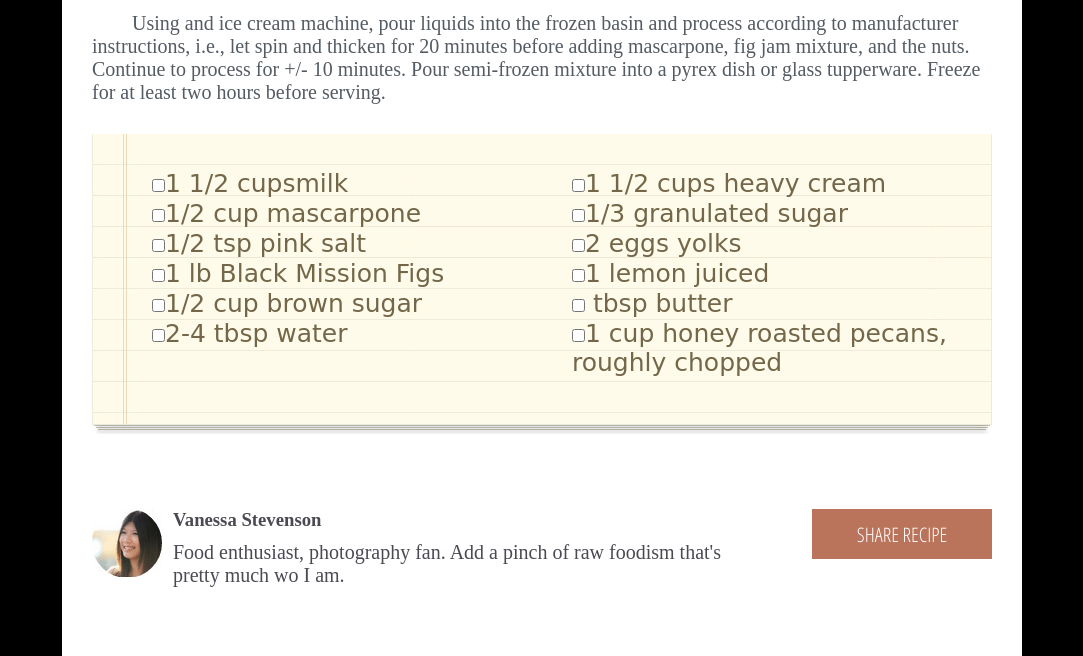
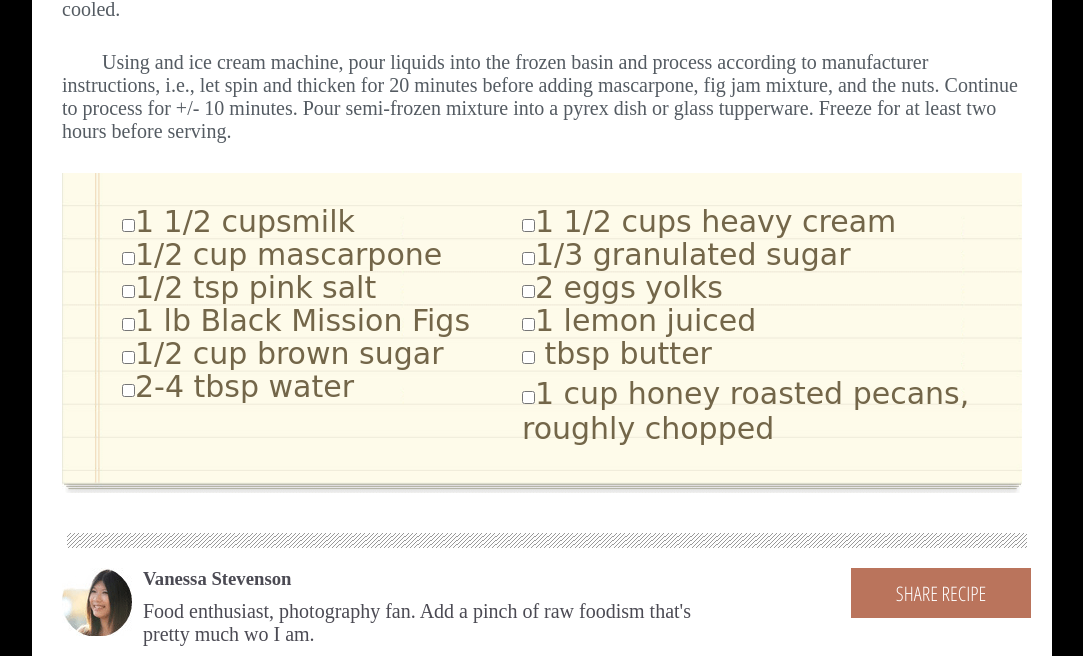
Before and after one commit to ejdelrio/chocolate-pizza, a plain HTML site: page index.html in a window 1280 px wide. Shown: the part 1071-1727 px from the top of the page, without its empty margins (98-1181 px from the left). Drawn offline with Linux system fonts and the light colour scheme; a web font is replaced by a local one.

Commit message:
Made a mistake on the width

```diff
--- a/style.css
+++ b/style.css
@@ -1,3 +1,5 @@
+
+
 li {
   list-style: none;
 }
@@ -7,14 +9,14 @@ body {
 }
 
 header {
-  width: 960px;
+  width: 1020px;
   height: 100px;
   margin: auto;
   background: white;
 }
 
 header> div {
-  width: 960px;
+  width: 1020px;
   margin: auto;
   outline: 1px solid black;
 }
@@ -99,15 +101,15 @@ header p {
 
 
 header:last-child {
-  width: 900px;
+  width: 960px;
   height: 2px;
   background: grey;
 }
 
 main {
   margin: auto;
-  width: 960px;
-  height: 1625px;
+  width: 1020px;
+  height: 1675px;
   margin-top: 0px;
   background: white;
 }
@@ -115,15 +117,15 @@ main {
 .border {
   margin: 0;
   margin-left: 30px;
-  width: 900px;
+  width: 960px;
   height: 15px;
-  background: url("border-img.png");
+  background: url("img/border-img.png");
 
 }
 
 main>:last-child {
   position: relative;
-  width: 900px;
+  width: 969px;
   margin: auto;
   margin-left: 30px;
 }
@@ -136,8 +138,13 @@ main>:last-child h1{
 
 }
 
+img[src="img/choco-pizza.png"]{
+  width: 960px;
+
+}
+
 .date_published {
-  width: 900px;
+  width: 960px;
   height: 15px;
   margin-bottom: 20px;
   padding: 0px;
@@ -179,10 +186,11 @@ main>div>:nth-child(4)>p {
 
 .ingredients {
   position: relative;
-  width: 900px;
-  height: 300px;
+  width: 960px;
+  height: 320px;
   margin-top: 30px;
-  background: url("img/list-bg.png")
+  background: url("img/list-bg.png");
+  background-size: cover;
 }
 
 .ingredients>div {
@@ -190,7 +198,7 @@ main>div>:nth-child(4)>p {
   margin-right: 30px;
   width: 300px;
   position: absolute;
-  margin-top: 30px;
+  margin-top: 23px;
 }
 
 input {
@@ -201,11 +209,11 @@ input {
 
 .ingredients>div> label {
   display: block;
-  font-size: 25px;
+  font-size: 30px;
   color: #736649;
   font-family: "Dekko", cursive;
   height: 25px;
-  width: 400px;
+  width:450px;
 }
 
 .first_list label {
@@ -213,13 +221,18 @@ input {
 }
 
 label {
-  margin-top: 5px;
+  margin-top: 8px;
 }
 
 
 .ingredients>:last-child {
-  margin-right: 120px;
+  margin-right: 200px;
   right: 0;
+}
+
+.ingredients>:last-child>:last-child {
+  line-height: 35px;
+  margin-top: 15px;
 }
 
 .border.two {
@@ -272,7 +285,7 @@ button {
 }
 
 footer>:first-child {
-  width: 960px;
+  width: 1020px;
   height: 150px;
   margin: auto;
   margin-top: 0px;
@@ -284,6 +297,7 @@ footer>:first-child>:first-child {
   height: 50px;
   width: 960px;
   margin-bottom: 10px;
+  margin-left: 30px;
 }
 
 
```
